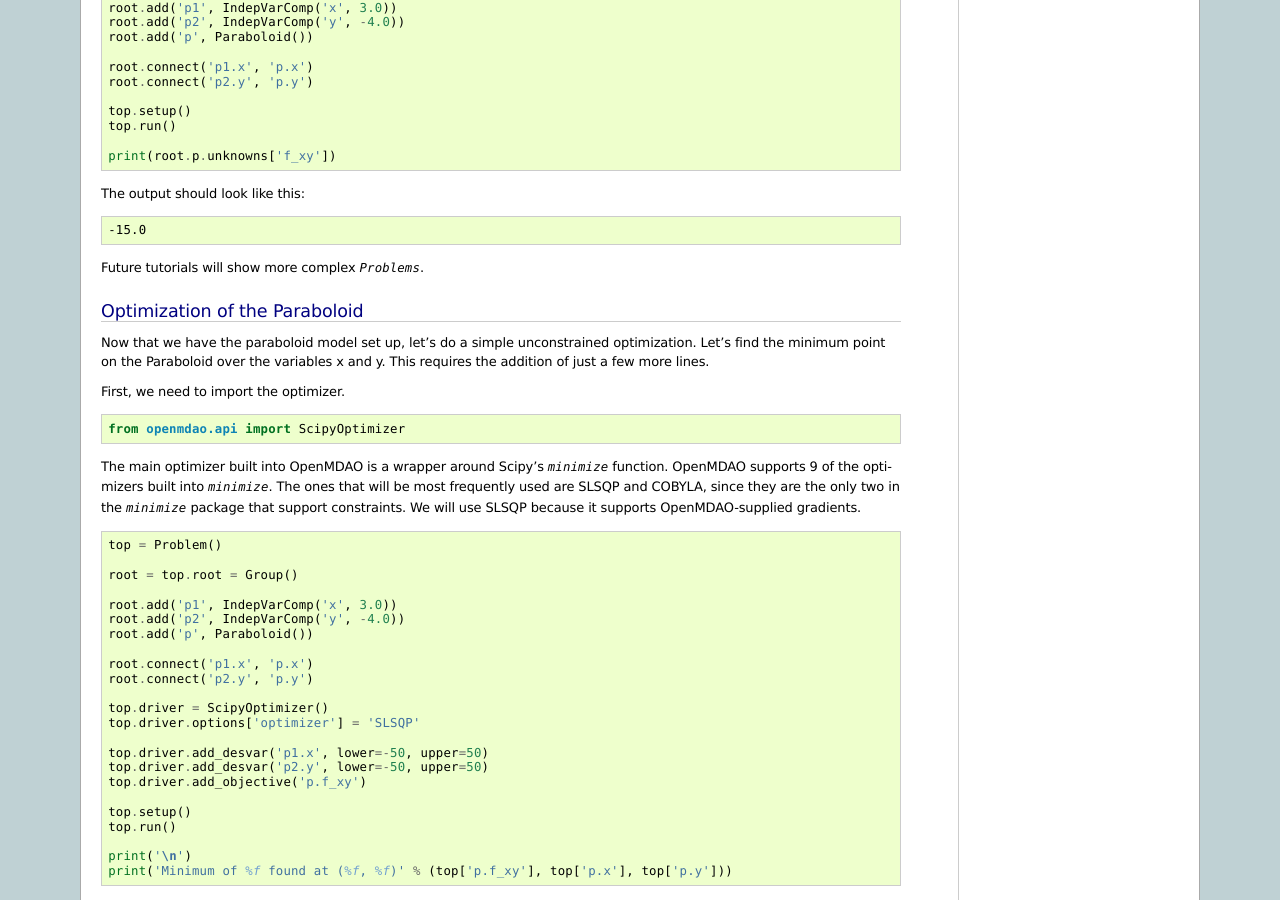
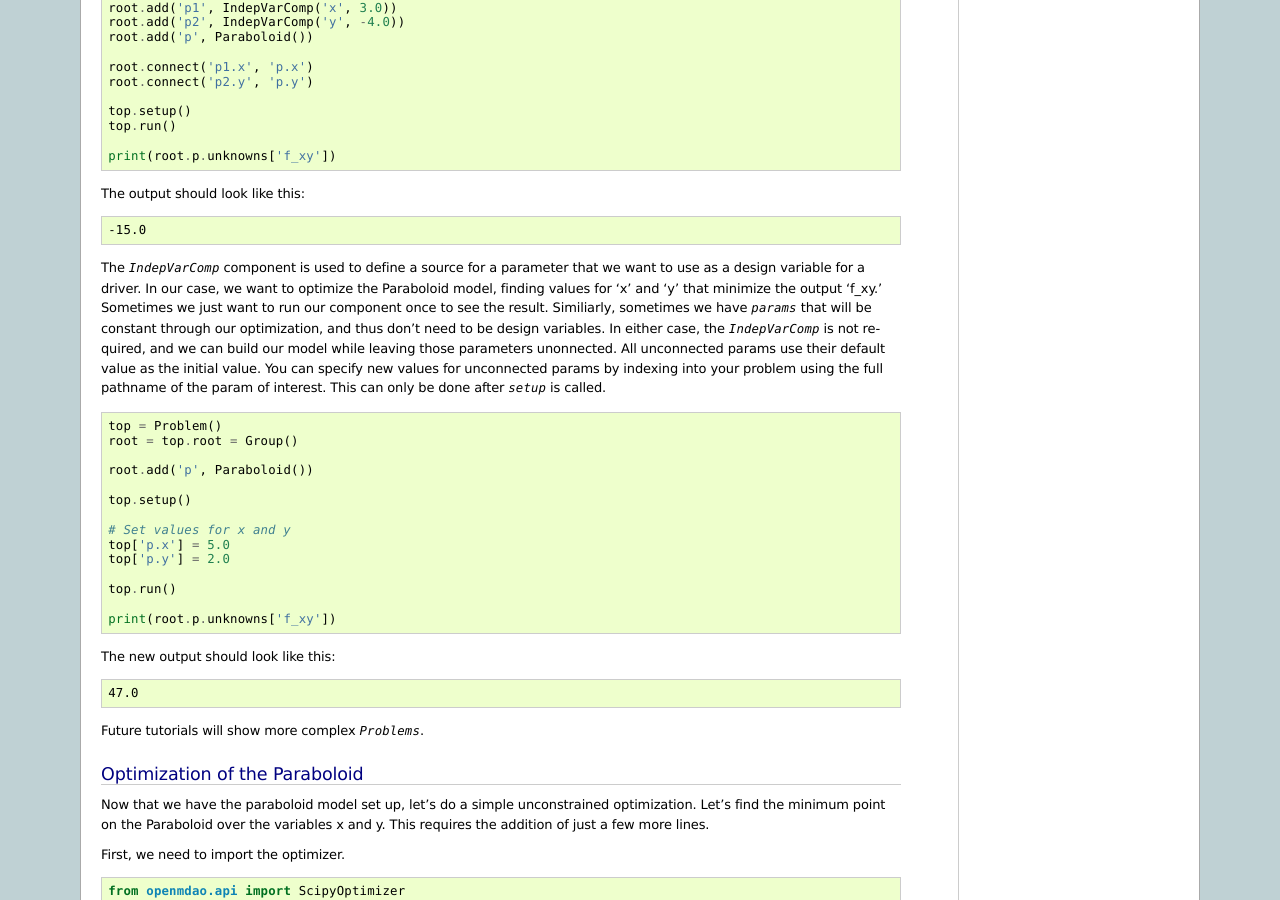
Before and after one commit to OpenMDAO/OpenMDAO1, a Sphinx documentation site: the page built from openmdao/docs/usr-guide/tutorials/paraboloid-tutorial.rst, in a window 1280 px wide and 900 px high, scrolled down 3130 px. Built offline with Sphinx 7.4.7, drawn with Linux system fonts in a browser that asks for light colours.

Commit message:
small mod to tutorial

```diff
--- a/openmdao/docs/usr-guide/tutorials/paraboloid-tutorial.rst
+++ b/openmdao/docs/usr-guide/tutorials/paraboloid-tutorial.rst
@@ -257,6 +257,42 @@ The output should look like this:
 
    -15.0
 
+The `IndepVarComp` component is used to define a source for a parameter that
+we want to use as a design variable for a driver. In our case, we want to
+optimize the Paraboloid model, finding values for 'x' and 'y' that minimize
+the output 'f_xy.' Sometimes we just want to run our component once to see
+the result. Similiarly, sometimes we have `params` that will be constant
+through our optimization, and thus don't need to be design variables. In
+either case, the `IndepVarComp` is not required, and we can build our model
+while leaving those parameters unonnected. All unconnected params use their
+default value as the initial value. You can specify new values for
+unconnected params by indexing into your problem using the full pathname of
+the param of interest. This can only be done after `setup` is called.
+
+.. testcode:: parab
+
+    top = Problem()
+    root = top.root = Group()
+
+    root.add('p', Paraboloid())
+
+    top.setup()
+
+    # Set values for x and y
+    top['p.x'] = 5.0
+    top['p.y'] = 2.0
+
+    top.run()
+
+    print(root.p.unknowns['f_xy'])
+
+The new output should look like this:
+
+.. testoutput:: parab
+   :options: +ELLIPSIS
+
+   47.0
+
 Future tutorials will show more complex `Problems`.
 
 .. _`paraboloid_optimization_tutorial`:
```
